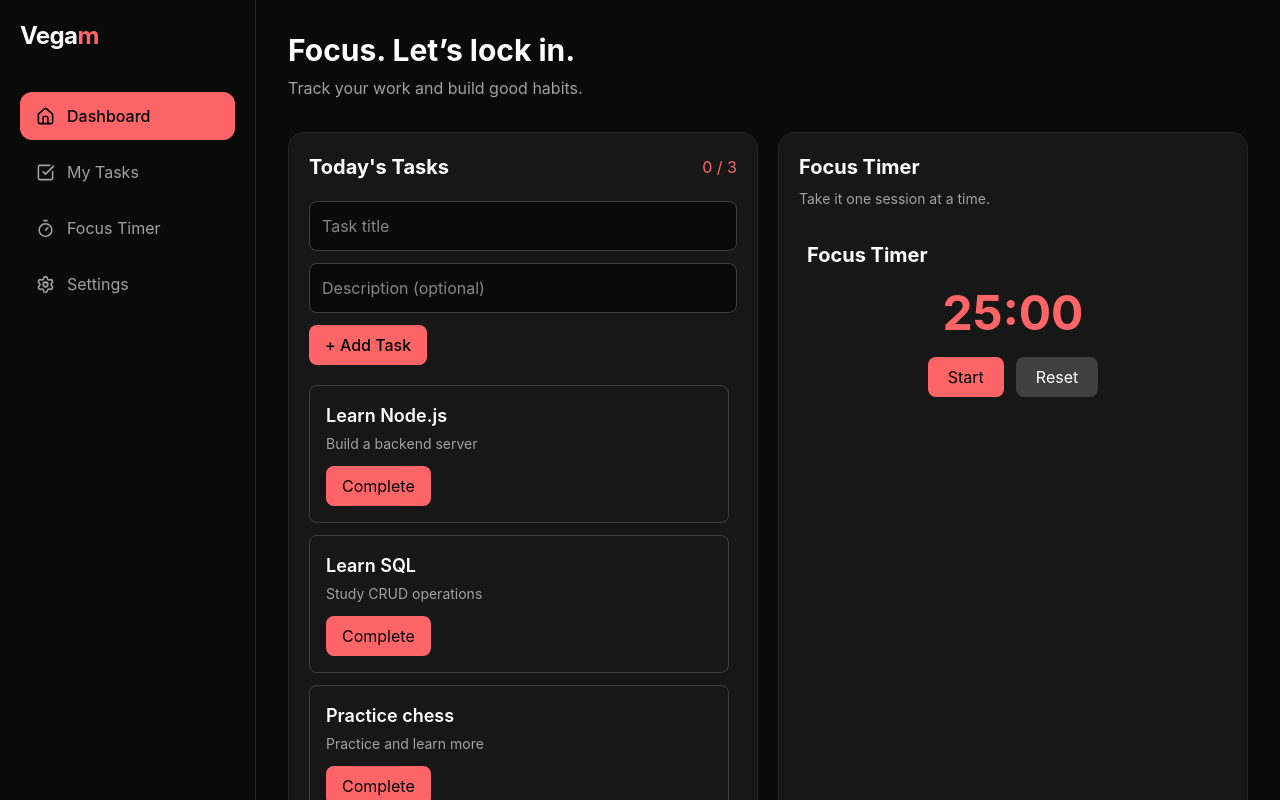
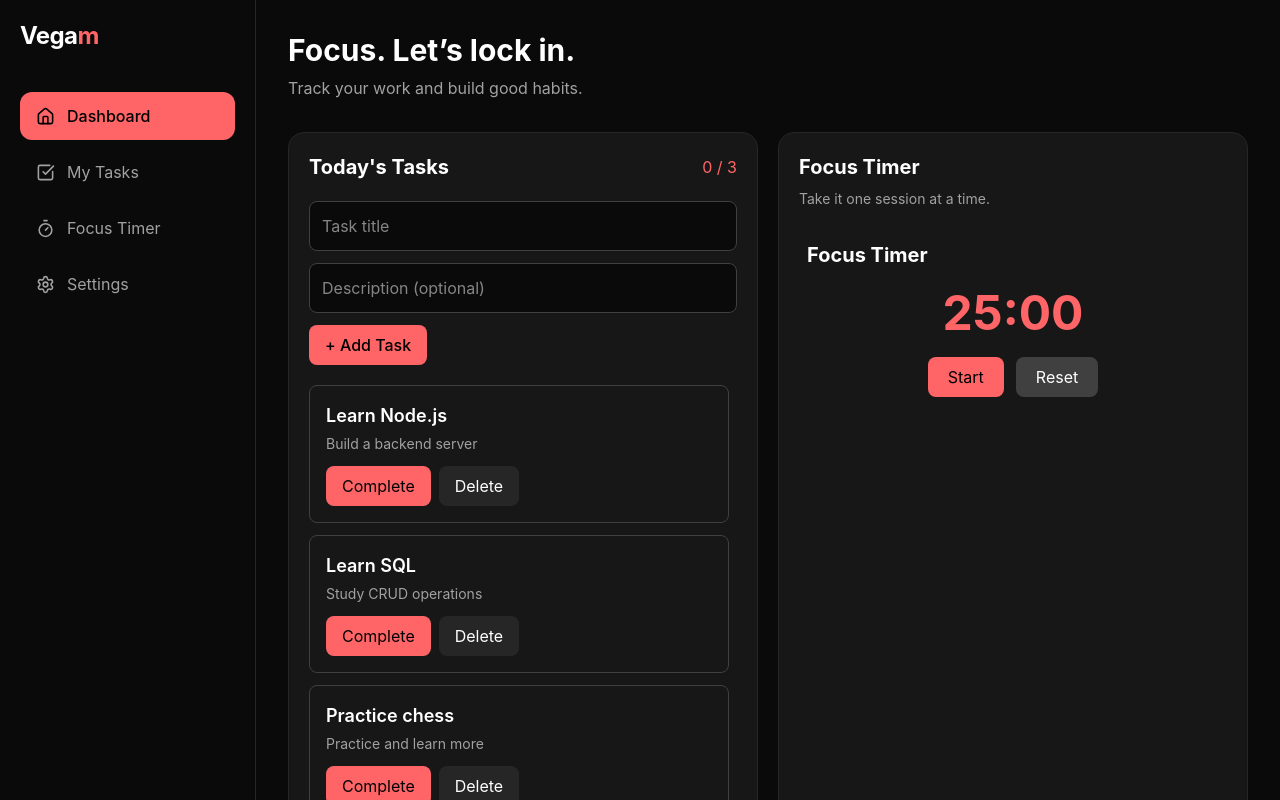
Before and after one commit to Sooraj44882/vegam, a React (Vite) app: page / in a window 1280 px wide. Shown: the top 800 px of the page. Built offline with nearby package versions, Linux system fonts and the light colour scheme.

Commit message:
added delete btn for tasks

```diff
--- a/src/App.jsx
+++ b/src/App.jsx
@@ -55,6 +55,10 @@ function App() {
   function taskCounter() {
     return tasks.filter((task) => task.completed).length;
   }
+
+  function deleteTask(id) {
+  setTasks(tasks.filter((task) => task.id !== id));
+}
 
   return (
     <div className="min-h-screen bg-neutral-950 text-white md:flex">
@@ -147,7 +151,7 @@ function App() {
               </button>
             </form>
 
-            <div className="mt-5 max-h-[420px] space-y-3 overflow-y-auto pr-2">
+            <div className="mt-5 max-h-105 space-y-3 overflow-y-auto pr-2">
               {tasks.map((task) => (
                 <Task
                   key={task.id}
@@ -155,6 +159,7 @@ function App() {
                   description={task.description}
                   completed={task.completed}
                   onComplete={() => check(task.id)}
+                  onDelete={()=>{deleteTask(task.id)}}
                 />
               ))}
             </div>
--- a/src/Task.jsx
+++ b/src/Task.jsx
@@ -1,4 +1,4 @@
-function Task({ title, description, completed, onComplete }) {
+function Task({ title, description, completed, onComplete, onDelete }) {
   return (
     <div className="rounded-lg border border-neutral-700 p-4">
       <h3
@@ -16,6 +16,12 @@ function Task({ title, description, completed, onComplete }) {
       >
         {completed ? "Done " : "Complete"}
       </button>
+      <button
+        onClick={onDelete}
+        className="ml-2 rounded-lg bg-neutral-800 px-4 py-2 hover:bg-neutral-700"
+      >
+        Delete
+      </button>
     </div>
   );
 }
```
